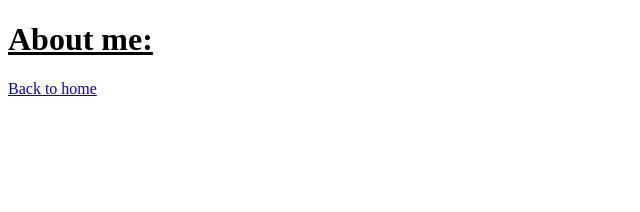
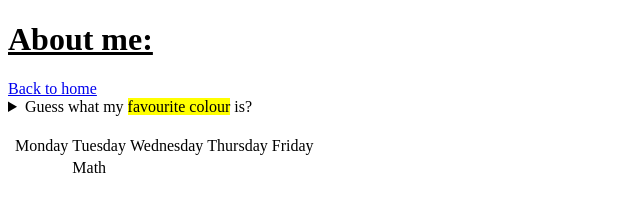
Before and after one commit to Eric3337/Personal-Website, a plain HTML site: page about.html in a window 1280 px wide. Shown: the whole page, without its empty margins (0-640 px from the left). Drawn offline with Linux system fonts and the light colour scheme.

Commit message:
Update about.html

```diff
--- a/about.html
+++ b/about.html
@@ -16,6 +16,35 @@
 <body>
     <h1><ins>About me:</ins></h1>
     <a href="/">Back to home</a>
+    <aside>
+        <details>
+            <summary>
+                Guess what my <mark>favourite colour</mark> is?
+            </summary>
+            <p>It's blue!</p>
+        </details>
+    </aside>
+
+    <br>
+
+    <table>
+        <tr>
+            <td> </td>
+            <td>Monday</td>
+            <td>Tuesday</td>
+            <td>Wednesday</td>
+            <td>Thursday</td>
+            <td>Friday</td>
+        </tr>
+        <tr>
+            <td>
+                <time datetime="08:00"></time>
+            </td>
+            <td> </td>
+            <td>Math</td>
+
+        </tr>
+    </table>
 </body>
 
 </html>
```
